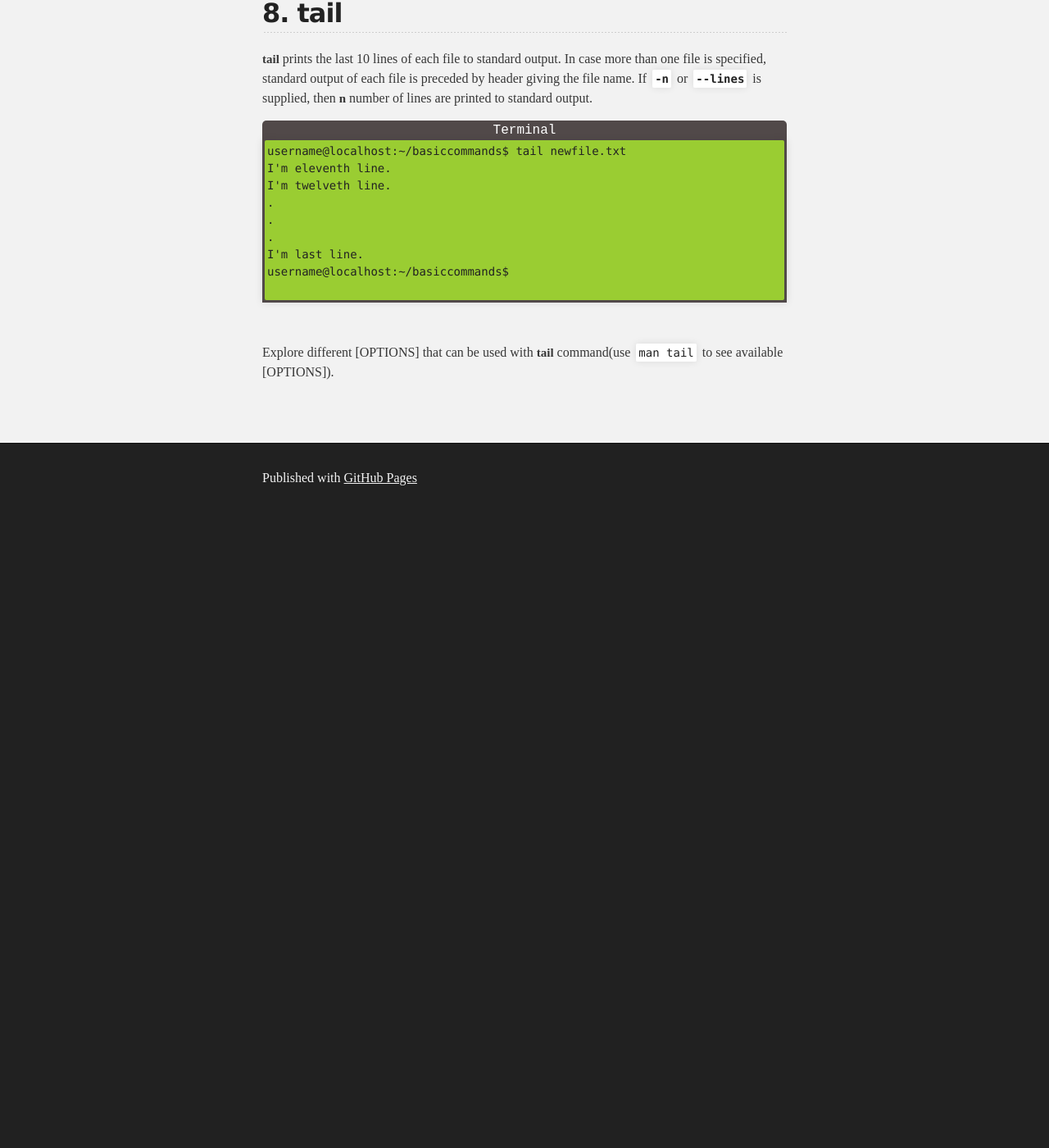
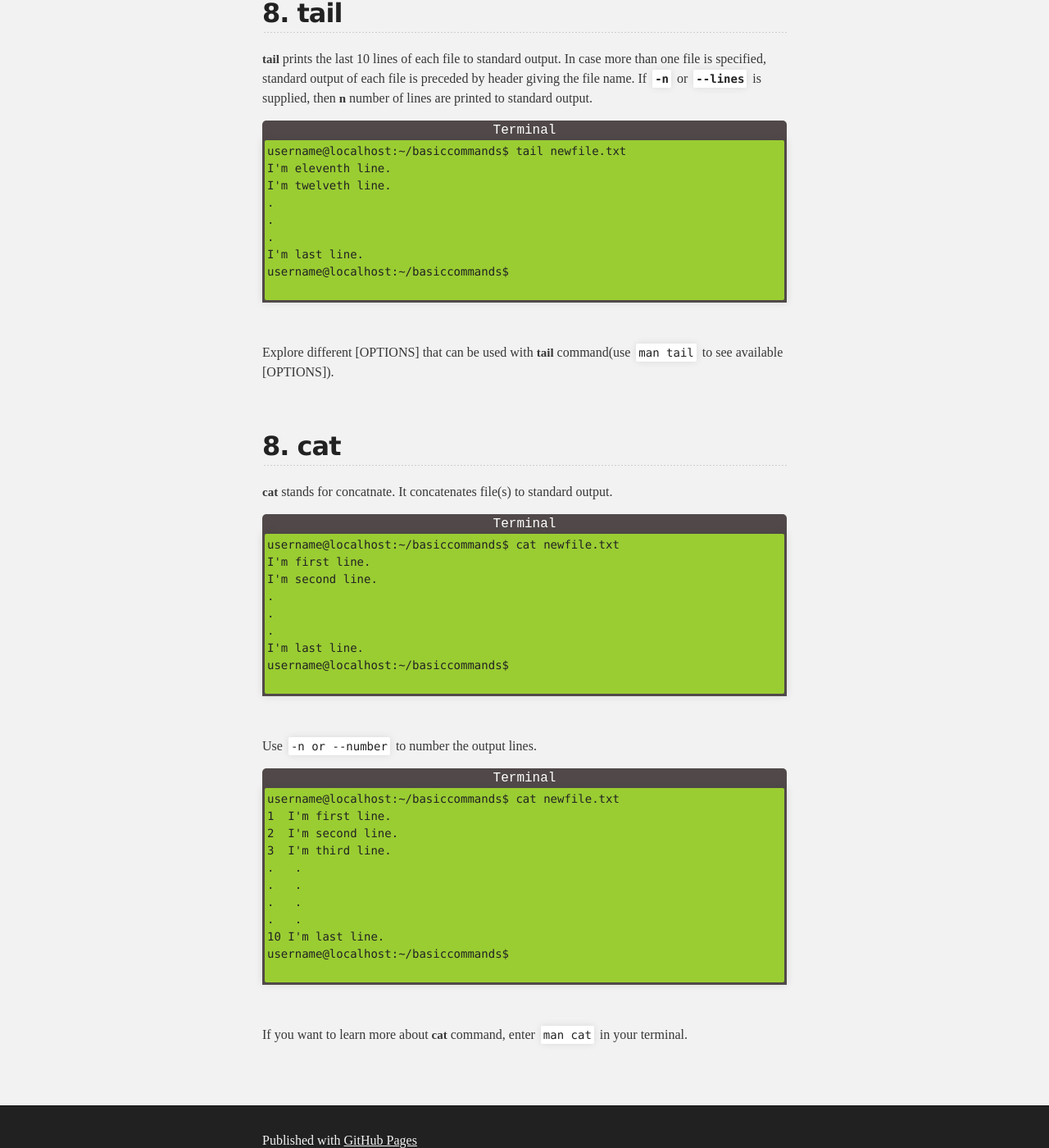
Before and after one commit to rajeev29five/rajeev29five.github.io, a Jekyll site: the page built from command-line.md, in a window 1280 px wide and 1400 px high, scrolled down 8987 px. Shown: the whole window at 82% size. Built offline with Jekyll 4.4.1, drawn with Linux system fonts in a browser that asks for light colours; the repository's description, which GitHub fills in, is left out; before the commit the page ends 9617 px from its top, so only the background shows below that.

Commit message:
added cat command

````diff
--- a/assets/css/custom-style.css
+++ b/assets/css/custom-style.css
@@ -3,7 +3,7 @@ html, body {
 }
 
 .p4 {
-	padding: 20px;
+	padding: 10px;
 }
 
 .nav-text{
--- a/command-line.md
+++ b/command-line.md
@@ -402,3 +402,43 @@ username@localhost:~/basiccommands$
 Explore different [OPTIONS] that can be used with **tail** command(use `man tail` to see available [OPTIONS]).
 
 <br>
+
+## 8. cat
+
+**cat** stands for concatnate. It concatenates file(s) to standard output.
+
+<p class="terminal">Terminal</p>
+```
+username@localhost:~/basiccommands$ cat newfile.txt
+I'm first line.
+I'm second line.
+.
+.
+.
+I'm last line.
+username@localhost:~/basiccommands$
+
+```
+<br>
+
+Use `-n or --number` to number the output lines.
+
+<p class="terminal">Terminal</p>
+```
+username@localhost:~/basiccommands$ cat newfile.txt
+1  I'm first line.
+2  I'm second line.
+3  I'm third line.
+.   .
+.   .
+.   .
+.   .
+10 I'm last line.
+username@localhost:~/basiccommands$
+
+```
+<br>
+
+If you want to learn more about **cat** command, enter `man cat` in your terminal.
+
+<br>
````
Also changed, not shown: index.html (+20 -0 lines), crontab.html (added).
